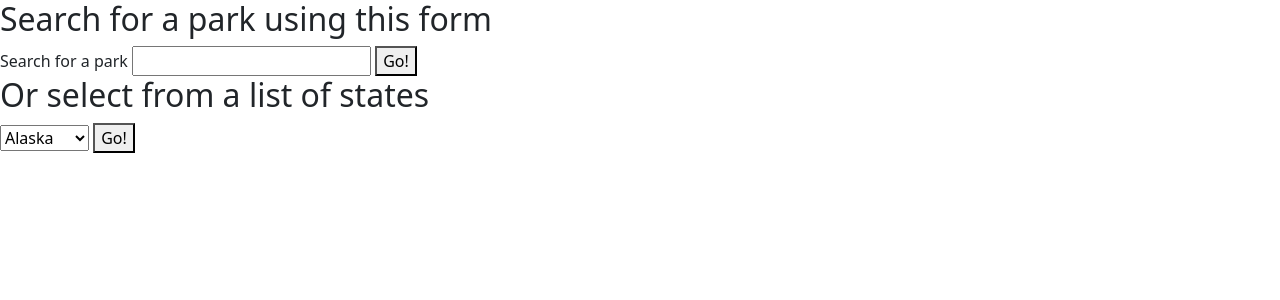
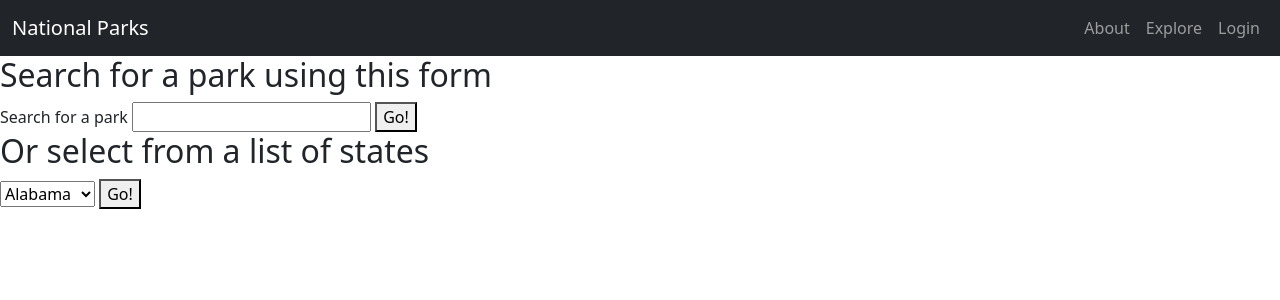
Before and after one commit to Eyad-A/national-parks, a Flask app: page / in a window 1280 px wide. Shown: the top 300 px of the page. Run offline with Flask 2, Linux system fonts and the light colour scheme.

Commit message:
Add park details route and nav bar

```diff
--- a/app.py
+++ b/app.py
@@ -30,7 +30,7 @@ def handle_search():
     """handle park search and show search results"""
 
     search_query = request.form['search_query']
-    search_url = f"{API_BASE_URL}/parks?q={search_query}&limit=6&api_key={API_KEY}"
+    search_url = f"{API_BASE_URL}/parks?q={search_query}&limit=30&api_key={API_KEY}"
     search_response = requests.get(search_url)
     search_r = search_response.json()
 
@@ -46,7 +46,7 @@ def handle_search_by_state():
     """handle park search and show search results"""
 
     state_query = request.form['state_query']
-    search_url = f"{API_BASE_URL}/parks?stateCode={state_query}&limit=6&api_key={API_KEY}"
+    search_url = f"{API_BASE_URL}/parks?stateCode={state_query}&limit=30&api_key={API_KEY}"
     search_response = requests.get(search_url)
     search_r = search_response.json()
 
@@ -55,3 +55,26 @@ def handle_search_by_state():
         search_list.append(item)
 
     return render_template("search.html", search_list=search_list)
+
+
+@app.route("/park-details", methods=['POST'])
+def show_park():
+    """Show park details"""
+
+    # Fetch park details
+    park_code = request.form['park_code']
+    park_url = f"{API_BASE_URL}/parks?parkCode={park_code}&api_key={API_KEY}"
+    park_response = requests.get(park_url)
+    park_r = park_response.json()
+    park = park_r['data'][0]
+
+    # Fetch places associated with this park
+    places_url = f"{API_BASE_URL}/places?parkCode={park_code}&limit=3&api_key={API_KEY}"
+    places_response = requests.get(places_url)
+    places_r = places_response.json()
+    places_list = []
+    for place in places_r['data']:
+        places_list.append(place)
+
+
+    return render_template("park-details.html", park=park, places_list=places_list)
--- a/templates/base.html
+++ b/templates/base.html
@@ -1,14 +1,37 @@
 <!DOCTYPE html>
 <html lang="en">
+
 <head>
     <meta charset="UTF-8">
     <meta http-equiv="X-UA-Compatible" content="IE=edge">
     <meta name="viewport" content="width=device-width, initial-scale=1.0">
     <title>{% block title %} {% endblock%} </title>
-    <link href="https://cdn.jsdelivr.net/npm/bootstrap@5.0.0-beta3/dist/css/bootstrap.min.css" rel="stylesheet" integrity="sha384-eOJMYsd53ii+scO/bJGFsiCZc+5NDVN2yr8+0RDqr0Ql0h+rP48ckxlpbzKgwra6" crossorigin="anonymous">
+    <link href="https://cdn.jsdelivr.net/npm/bootstrap@5.0.0-beta3/dist/css/bootstrap.min.css" rel="stylesheet"
+        integrity="sha384-eOJMYsd53ii+scO/bJGFsiCZc+5NDVN2yr8+0RDqr0Ql0h+rP48ckxlpbzKgwra6" crossorigin="anonymous">
 </head>
+
 <body>
+    <nav class="navbar navbar-expand-lg navbar-dark bg-dark">
+        <div class="container-fluid">
+            <a class="navbar-brand" href="/">National Parks</a>
+            <div class="collapse navbar-collapse d-flex justify-content-end" id="navbarSupportedContent">
+                <!-- <ul class="navbar-nav d-flex justify-content-end"> -->
+                <ul class="navbar-nav mb-2 mb-lg-0 justify-content-end">
+                    <li class="nav-item">
+                        <a class="nav-link" href="#">About</a>
+                    </li>
+                    <li class="nav-item">
+                        <a class="nav-link" href="#">Explore</a>
+                    </li>
+                    <li class="nav-item">
+                        <a class="nav-link" href="#">Login</a>
+                    </li>
+                </ul>
+            </div>
+        </div>
+    </nav>
     {% block content %}
     {% endblock %}
 </body>
+
 </html>
--- a/templates/index.html
+++ b/templates/index.html
@@ -14,8 +14,12 @@
 <h2>Or select from a list of states</h2>
 <form action="/search-by-state" method="post">
     <select name="state_query" id="state_query">
+        <option value="AL">Alabama</option>
         <option value="AK">Alaska</option>
-        <option value="AL">Alabama</option>
+        <option value="AZ">Arizona</option>
+        <option value="AR">Arkansas</option>
+        <option value="CA">California</option>
+        <option value="CO">Colorado</option>
     </select>
     <button>Go!</button>
 </form>
```
Also changed, not shown: templates/park-details.html (added, +44 -0 lines), templates/search.html (+10 -5 lines), README.md.
